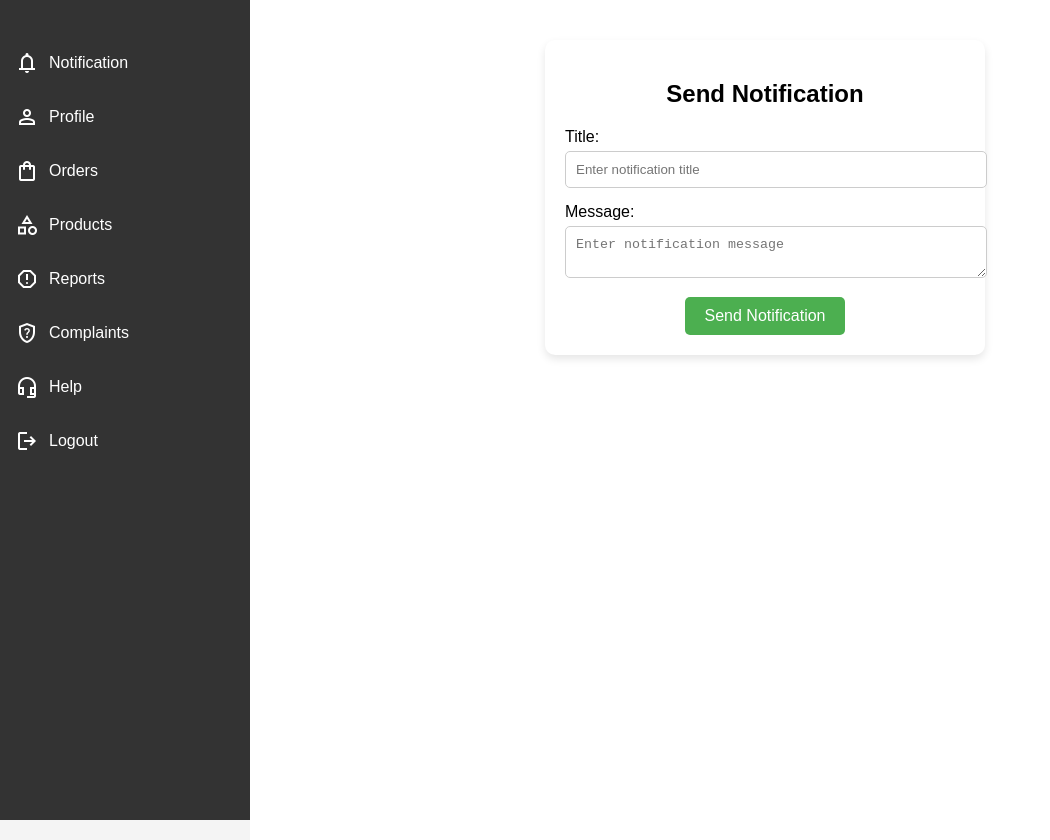
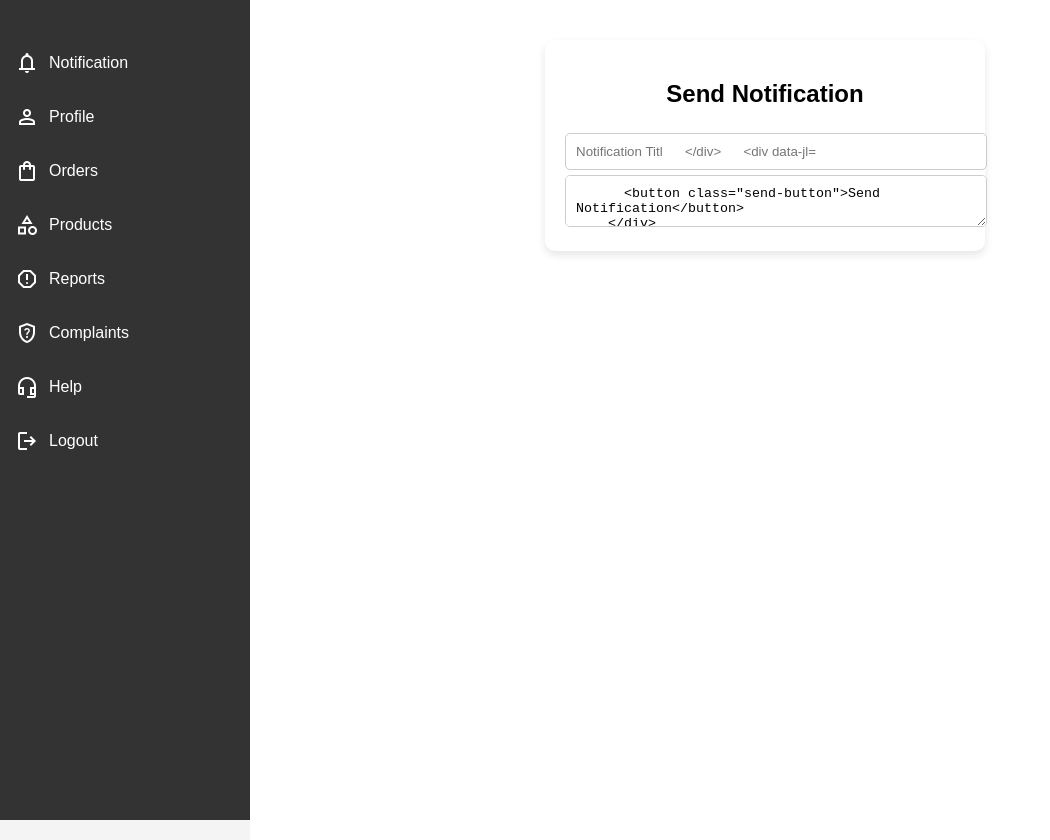
Before and after one commit to keetechlabs/DairyMuchhAdminPanel, a plain HTML site: page dashboard.html in a window 1280 px wide. Shown: the whole page, without its empty margins (0-1050 px from the left). Drawn offline with nearby package versions, Linux system fonts and the light colour scheme.

Commit message:
Update dashboard.html

```diff
--- a/dashboard.html
+++ b/dashboard.html
@@ -46,18 +46,15 @@
   <section id="notification" class="section active">
     <div class="notification-container">
       <h2>Send Notification</h2>
-          <div class="input-container">
-            <label for="title">Title:</label>
-            <input type="text" id="title" placeholder="Enter notification title" />
+      <div class="input-group">
+        <input type="text" id="notification-title" placeholder="Notification Titl
       </div>
-          <div class="input-container">
-            <label for="message">Message:</label>
-            <textarea id="message" placeholder="Enter notification message"></textarea>
+      <div class="input-group">
+        <textarea id="notification-message" placeholder="Notification Message..."
       </div>
-          <button id="sendNotificationBtn">Send Notification</button>
+      <button class="send-button">Send Notification</button>
     </div>
   </section>
-            <section id="profile" class="section">Manage your profile</section>
 
 
       <section id="orders" class="section">Your order Details</section>
```
Lines whose indentation alone changed are shown as unchanged.
